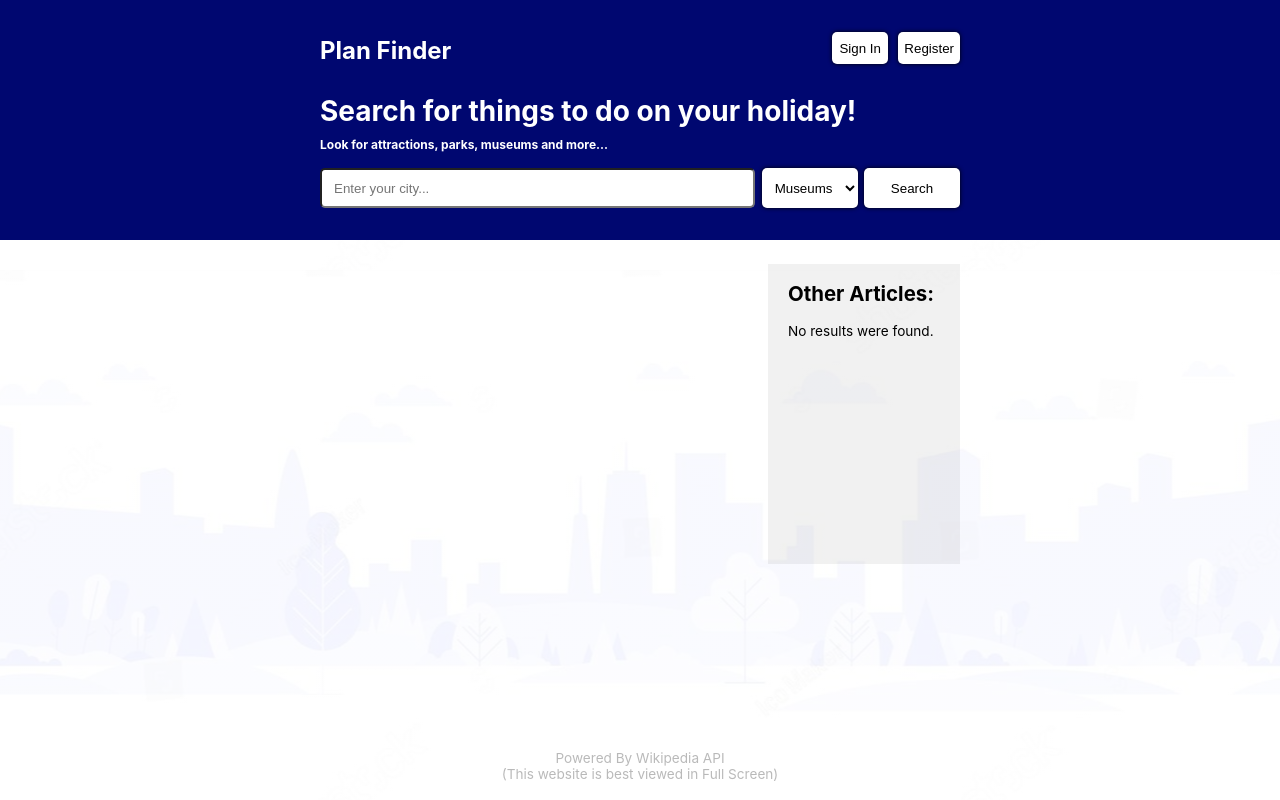
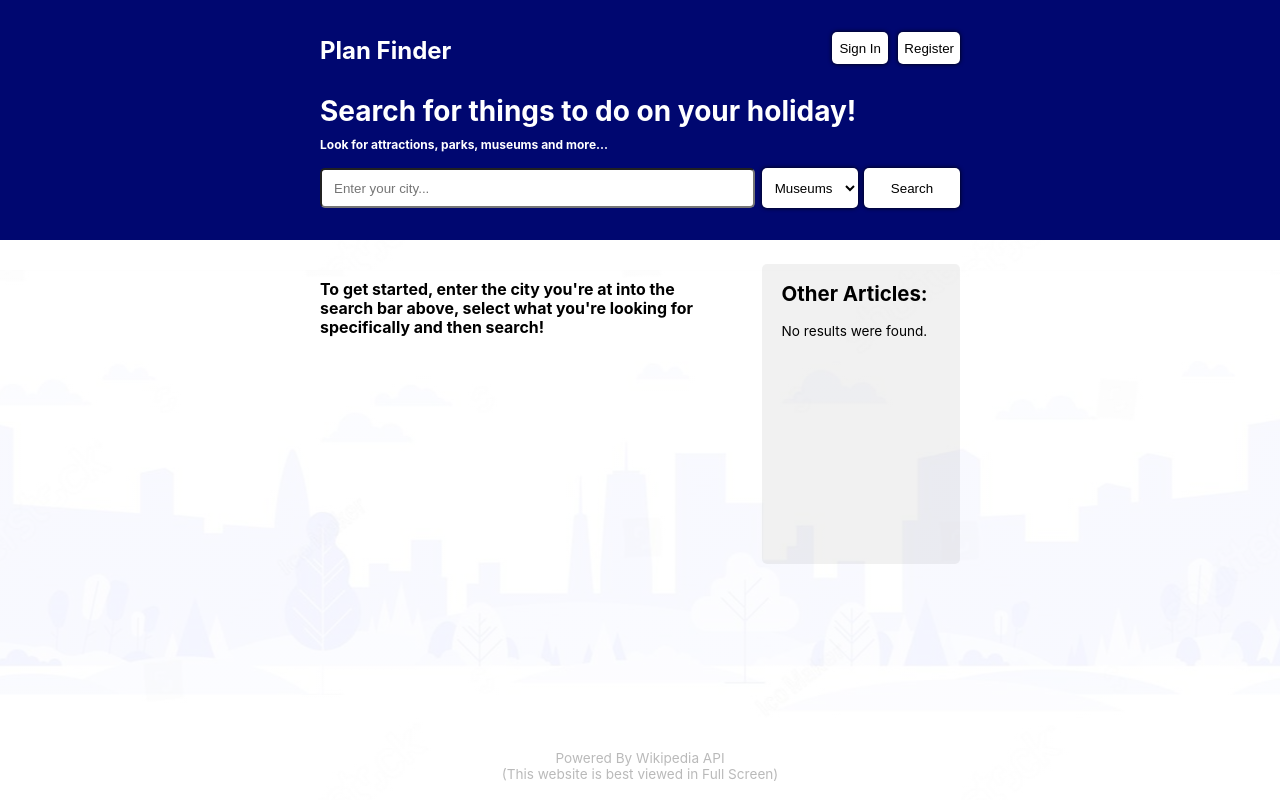
Before and after one commit to lseti1/planFinder-198302, a React (Create React App) app: page / in a window 1280 px wide. Built offline with nearby package versions, Linux system fonts and the light colour scheme.

Commit message:
Added opening message when application first opens to instruct users on what to do

```diff
--- a/src/App.css
+++ b/src/App.css
@@ -156,8 +156,9 @@ button:hover {
   text-align: left;
   text-indent: 20px;
   color: rgb(0, 0, 0);
+  border-radius: 5px;
 
-  width: 15%;
+  width: 15.5%;
   height: 300px;
 
   position: absolute;
@@ -172,12 +173,12 @@ button:hover {
 }
 
 .searchResults {
-  background-color: rgba(0, 0, 0, 0);
+  /* background-color: rgba(0, 0, 0, 0.295); */
   font-size: 1.7vh;
   text-align: left;
   color: rgb(0, 0, 0);
 
-  width: 34%;
+  width: 30%;
   height: 50%;
 
   position: absolute;
--- a/src/App.js
+++ b/src/App.js
@@ -114,11 +114,15 @@ function App() {
             </ul> ) : (!loading && <p>No results were found.</p>)}
       </div>
       <div className="searchResults">
-      {summary && (
+        {summary ? (
           <div>
             <h2>{results[0].title}</h2>
             <p>{summary}</p>
             <a href={`https://en.wikipedia.org/?curid=${results[0].pageid}`} target="_blank" rel="noopener noreferrer">Read More About This Article</a>
+          </div>
+        ) : (
+          <div>
+            <h3>To get started, enter the city you're at into the search bar above, select what you're looking for specifically and then search!</h3>
           </div>
         )}
       </div>
```
Lines whose indentation alone changed are shown as unchanged.
